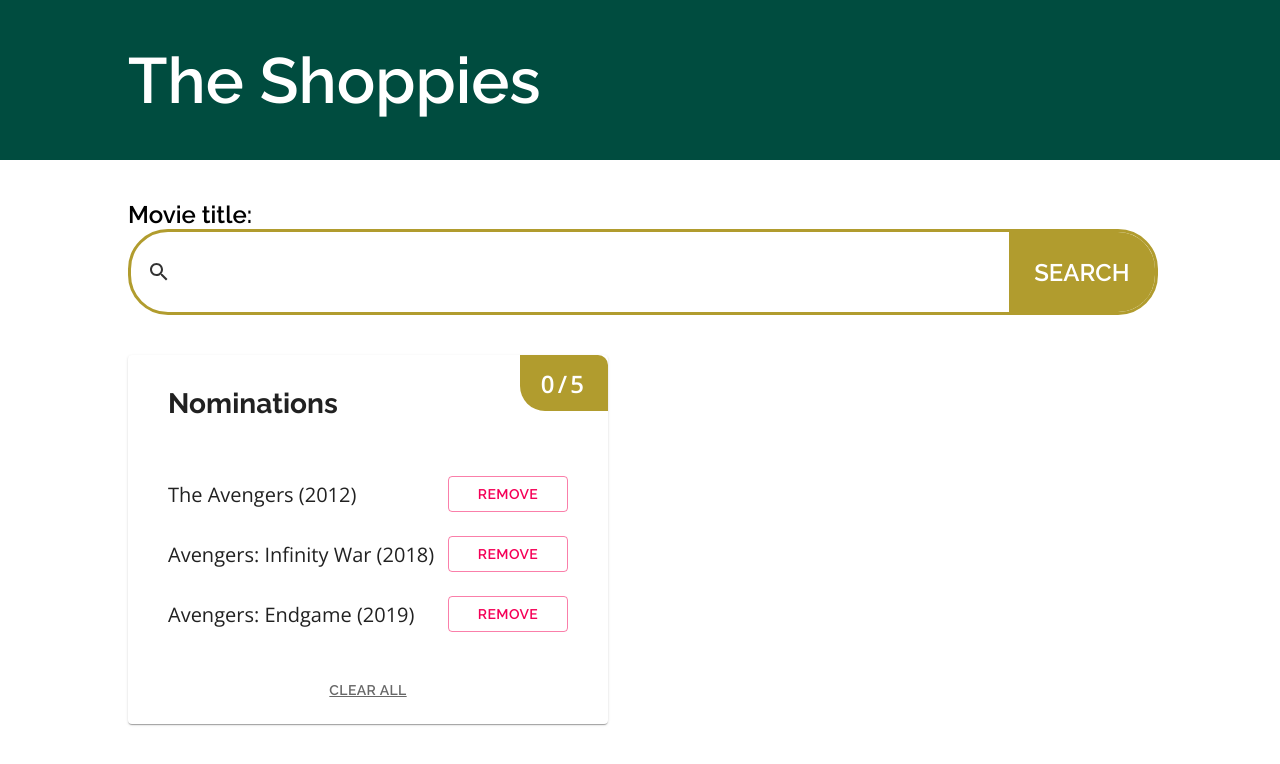
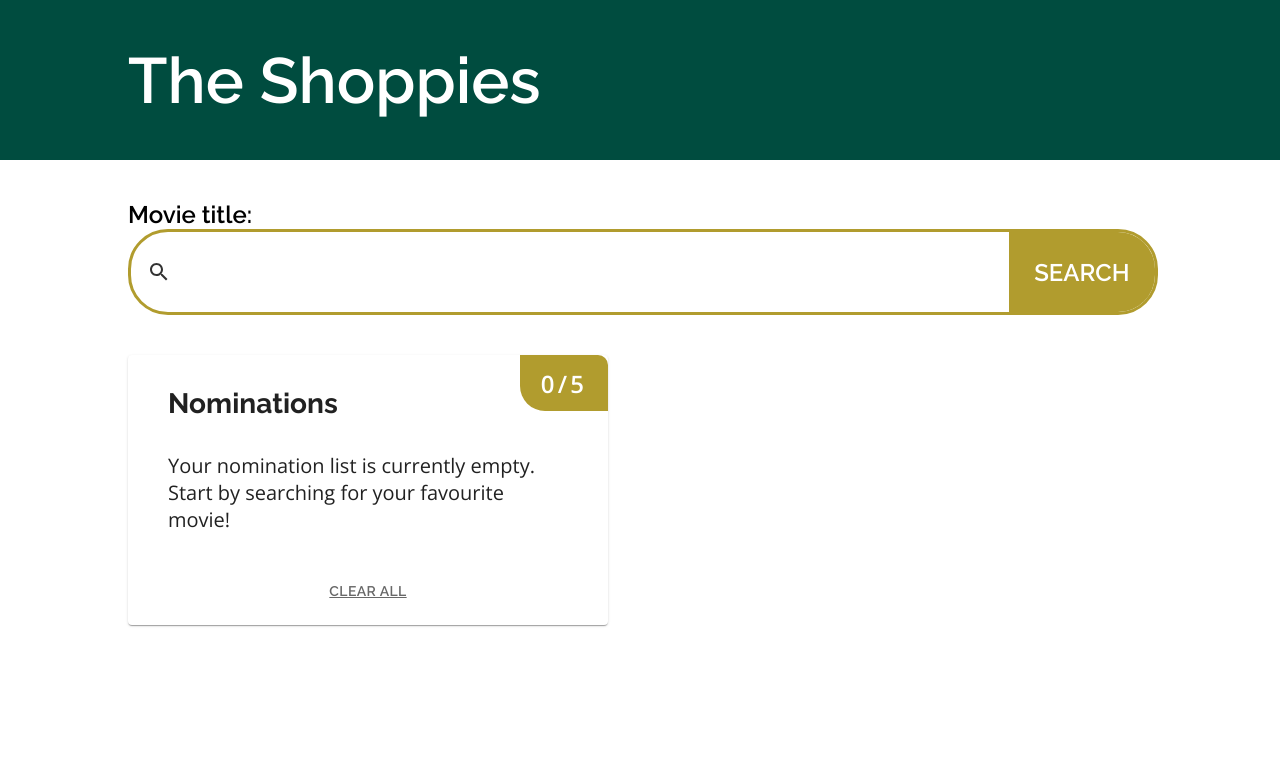
Before and after one commit to sandratoh/shoppies, a React (Create React App) app: page / in a window 1280 px wide. Shown: the top 764 px of the page. Built offline with nearby package versions, Linux system fonts and the light colour scheme.

Commit message:
Add empty card state when movie array is empty

```diff
--- a/src/Provider/MovieDataProvider.tsx
+++ b/src/Provider/MovieDataProvider.tsx
@@ -16,36 +16,34 @@ interface IMovieContext {
 export const MovieContext = createContext<IMovieContext>({} as IMovieContext);
 
 export const MovieDataProvider: React.FC<{}> = props => {
-  const testNominations = [
-    {
-      Title: 'The Avengers',
-      Year: '2012',
-      imdbID: 'tt0848228',
-      Type: 'movie',
-      Poster:
-        'https://m.media-amazon.com/images/M/MV5BNDYxNjQyMjAtNTdiOS00NGYwLWFmNTAtNThmYjU5ZGI2YTI1XkEyXkFqcGdeQXVyMTMxODk2OTU@._V1_SX300.jpg',
-    },
-    {
-      Title: 'Avengers: Infinity War',
-      Year: '2018',
-      imdbID: 'tt4154756',
-      Type: 'movie',
-      Poster:
-        'https://m.media-amazon.com/images/M/MV5BMjMxNjY2MDU1OV5BMl5BanBnXkFtZTgwNzY1MTUwNTM@._V1_SX300.jpg',
-    },
-    {
-      Title: 'Avengers: Endgame',
-      Year: '2019',
-      imdbID: 'tt4154796',
-      Type: 'movie',
-      Poster:
-        'https://m.media-amazon.com/images/M/MV5BMTc5MDE2ODcwNV5BMl5BanBnXkFtZTgwMzI2NzQ2NzM@._V1_SX300.jpg',
-    },
-  ];
+  // const testNominations = [
+  //   {
+  //     Title: 'The Avengers',
+  //     Year: '2012',
+  //     imdbID: 'tt0848228',
+  //     Type: 'movie',
+  //     Poster:
+  //       'https://m.media-amazon.com/images/M/MV5BNDYxNjQyMjAtNTdiOS00NGYwLWFmNTAtNThmYjU5ZGI2YTI1XkEyXkFqcGdeQXVyMTMxODk2OTU@._V1_SX300.jpg',
+  //   },
+  //   {
+  //     Title: 'Avengers: Infinity War',
+  //     Year: '2018',
+  //     imdbID: 'tt4154756',
+  //     Type: 'movie',
+  //     Poster:
+  //       'https://m.media-amazon.com/images/M/MV5BMjMxNjY2MDU1OV5BMl5BanBnXkFtZTgwNzY1MTUwNTM@._V1_SX300.jpg',
+  //   },
+  //   {
+  //     Title: 'Avengers: Endgame',
+  //     Year: '2019',
+  //     imdbID: 'tt4154796',
+  //     Type: 'movie',
+  //     Poster:
+  //       'https://m.media-amazon.com/images/M/MV5BMTc5MDE2ODcwNV5BMl5BanBnXkFtZTgwMzI2NzQ2NzM@._V1_SX300.jpg',
+  //   },
+  // ];
 
-  const [nominations, setNominations] = useState<IMovie[]>([
-    ...testNominations,
-  ]);
+  const [nominations, setNominations] = useState<IMovie[]>([]);
 
   const data = { nominations, setNominations };
 
--- a/src/components/Nomination/NominationCardList.tsx
+++ b/src/components/Nomination/NominationCardList.tsx
@@ -23,7 +23,17 @@ export const NominationCardList = () => {
     );
   });
 
-  return <section className="nomination-card--list">{movies}</section>;
+  const cardContentByNominations = (nominations: IMovie[]) => {
+    return nominations.length !== 0
+      ? movies
+      : 'Your nomination list is currently empty. Start by searching for your favourite movie!';
+  };
+
+  return (
+    <section className="nomination-card--list">
+      {cardContentByNominations(nominations)}
+    </section>
+  );
 };
 
 export default NominationCardList;
```
